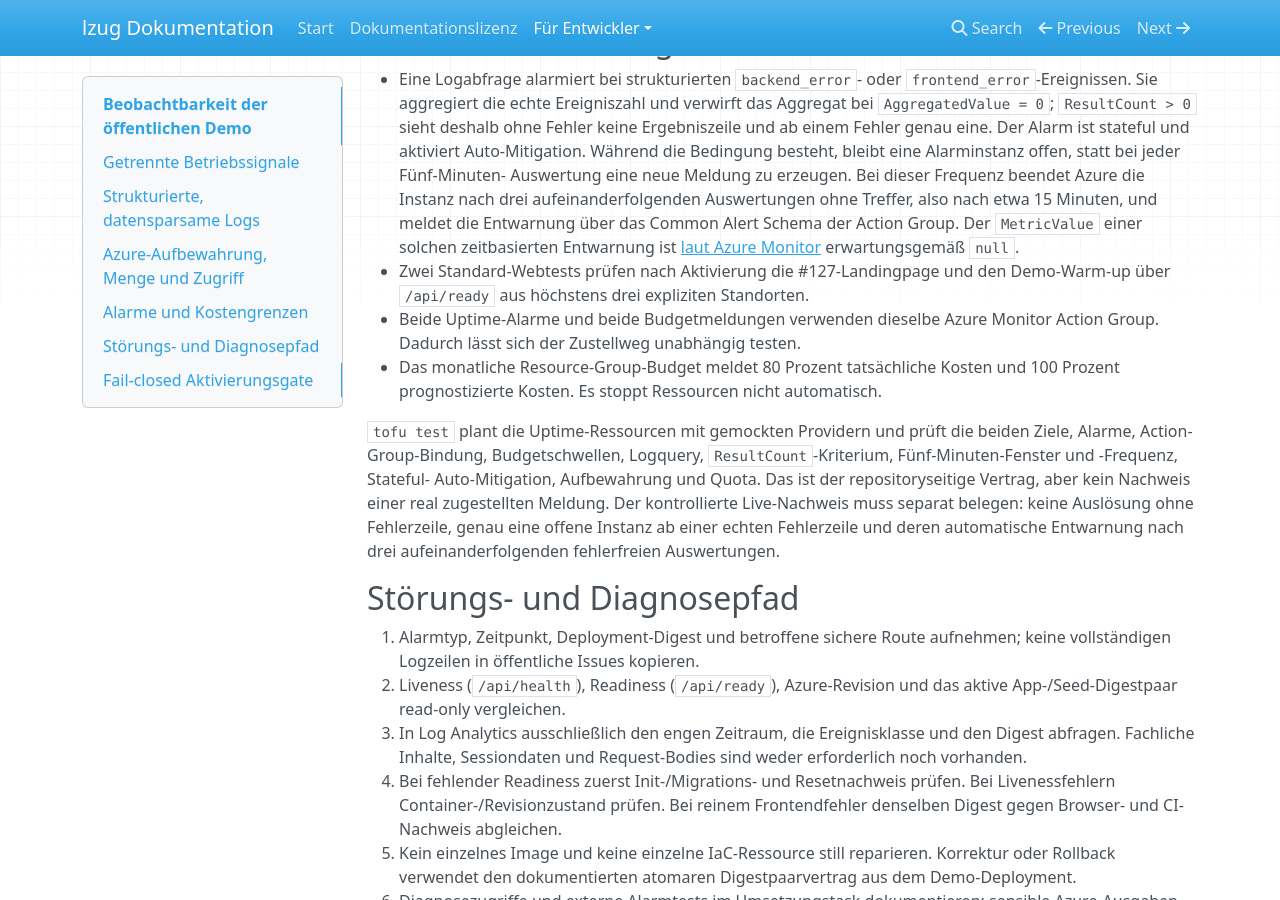
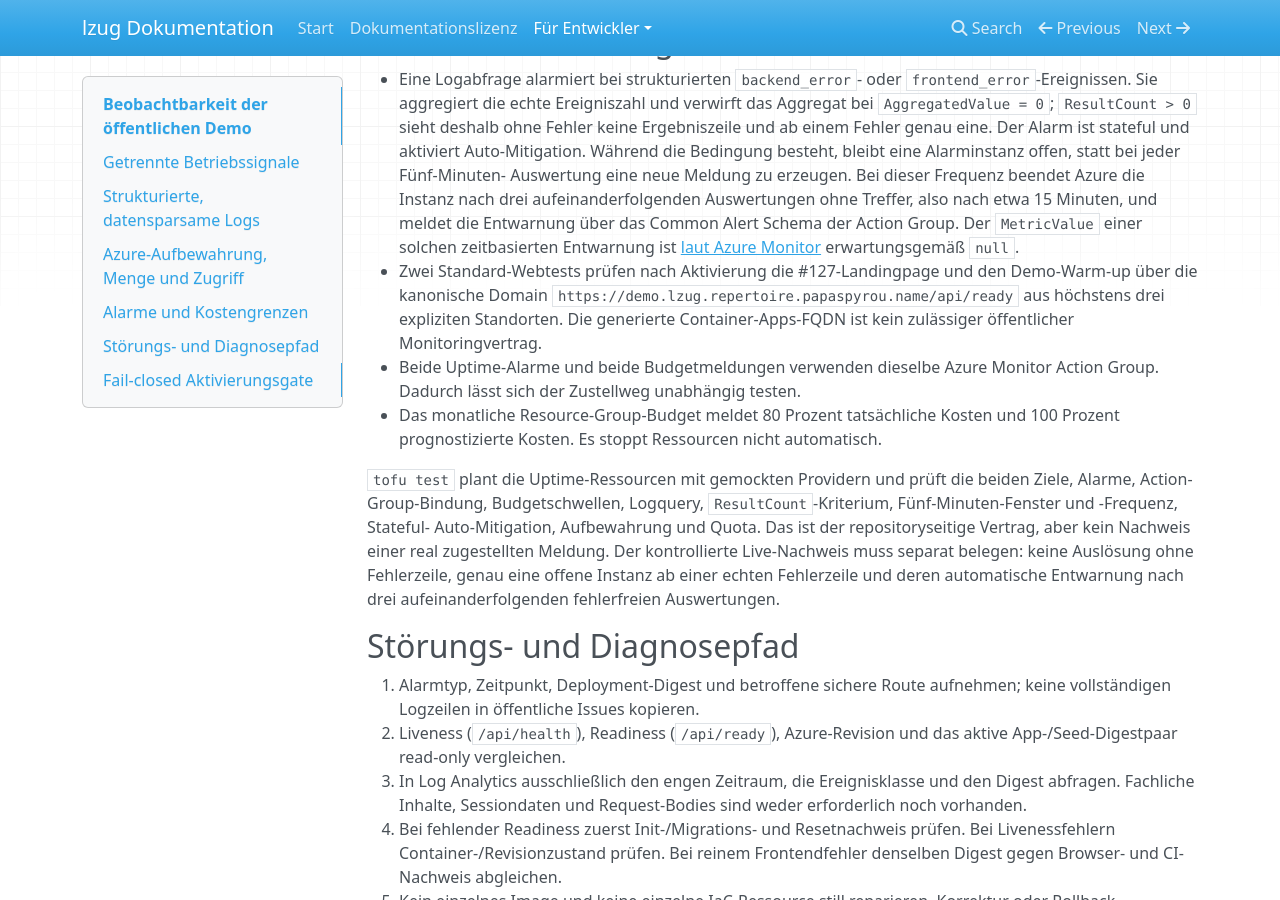
Before and after one commit to lxndrp/lzug, an MkDocs documentation site: the page built from docs/developers/demo-observability.md, in a window 1280 px wide and 900 px high, scrolled down 1197 px. Built offline with MkDocs 1.6.1, drawn with Linux system fonts in a browser that asks for light colours; nearby versions of some CDN libraries; some of the changed text lies outside the part shown.

Commit message:
Bind demo uptime checks to canonical domain

```diff
--- a/docs/developers/demo-observability.md
+++ b/docs/developers/demo-observability.md
@@ -74,7 +74,10 @@ Statusseite sind nicht vorgesehen.
   ist [laut Azure Monitor](https://learn.microsoft.com/azure/azure-monitor/alerts/alerts-troubleshoot#the-metricvalue-field-contains-null-for-resolved-log-search-alert-notifications)
   erwartungsgemäß `null`.
 - Zwei Standard-Webtests prüfen nach Aktivierung die #127-Landingpage und den
-  Demo-Warm-up über `/api/ready` aus höchstens drei expliziten Standorten.
+  Demo-Warm-up über die kanonische Domain
+  `https://demo.lzug.repertoire.papaspyrou.name/api/ready` aus höchstens drei
+  expliziten Standorten. Die generierte Container-Apps-FQDN ist kein zulässiger
+  öffentlicher Monitoringvertrag.
 - Beide Uptime-Alarme und beide Budgetmeldungen verwenden dieselbe Azure
   Monitor Action Group. Dadurch lässt sich der Zustellweg unabhängig testen.
 - Das monatliche Resource-Group-Budget meldet 80 Prozent tatsächliche Kosten
@@ -127,6 +130,7 @@ aktuellen `master`-Stand und Livezustand neu bestätigt:
 | `application_insights_daily_cap_gb` | 0,1 bis 0,5 GB |
 | `external_monitoring_enabled` | exakt `true`, erst nach Merge und Veröffentlichung von #127 |
 | `landingpage_url` | endgültige öffentliche HTTPS-URL aus #127 ohne Credentials, Query oder Fragment |
+| `demo_url` | exakt die kanonische öffentliche Demo-Origin `https://demo.lzug.repertoire.papaspyrou.name`; keine generierte ACA-FQDN, Credentials, Pfade, Query oder Fragmente |
 | `uptime_frequency_seconds` | 300, 600 oder 900 Sekunden |
 | `uptime_geo_locations` | ein bis drei ausdrücklich bestätigte Azure-Teststandorte |
 
```
Also changed, not shown: infra/demo/README.md (+3 -1 lines), 4 other files.
